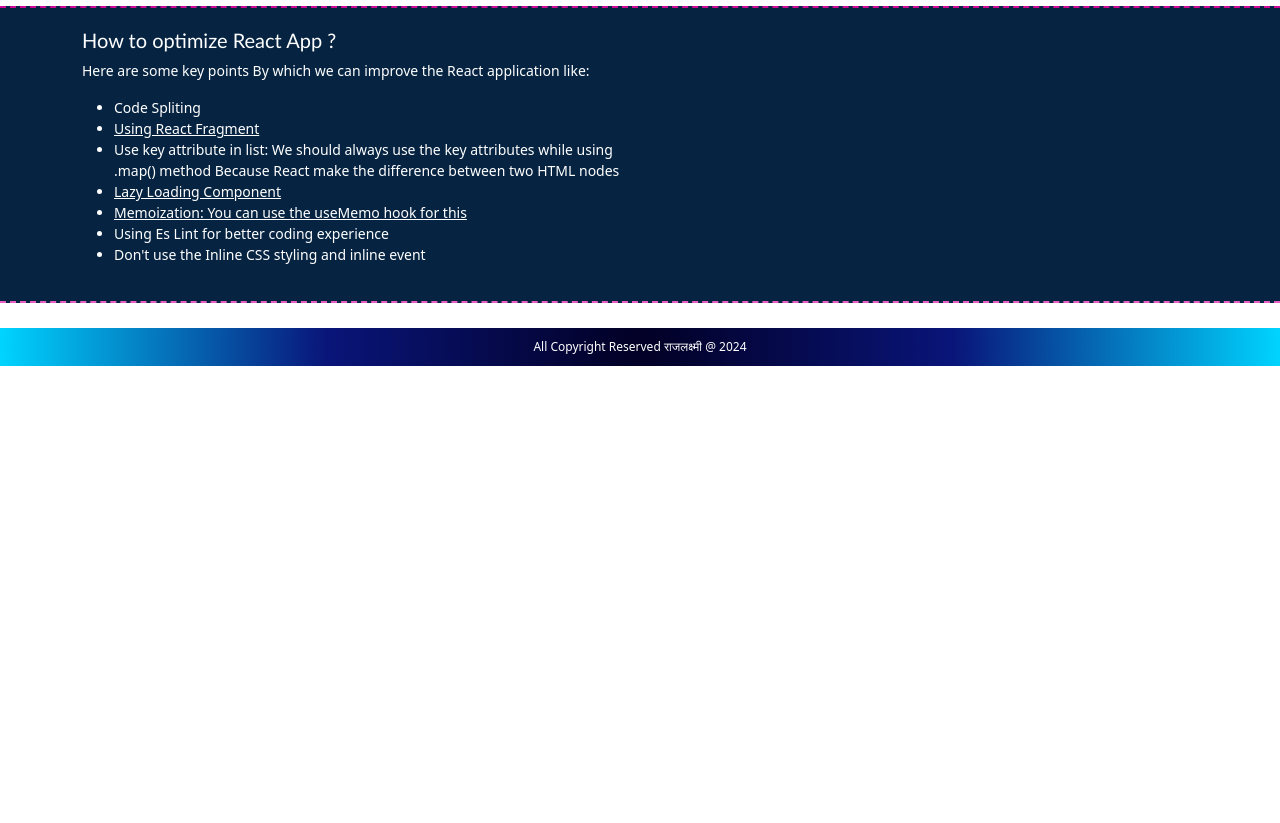
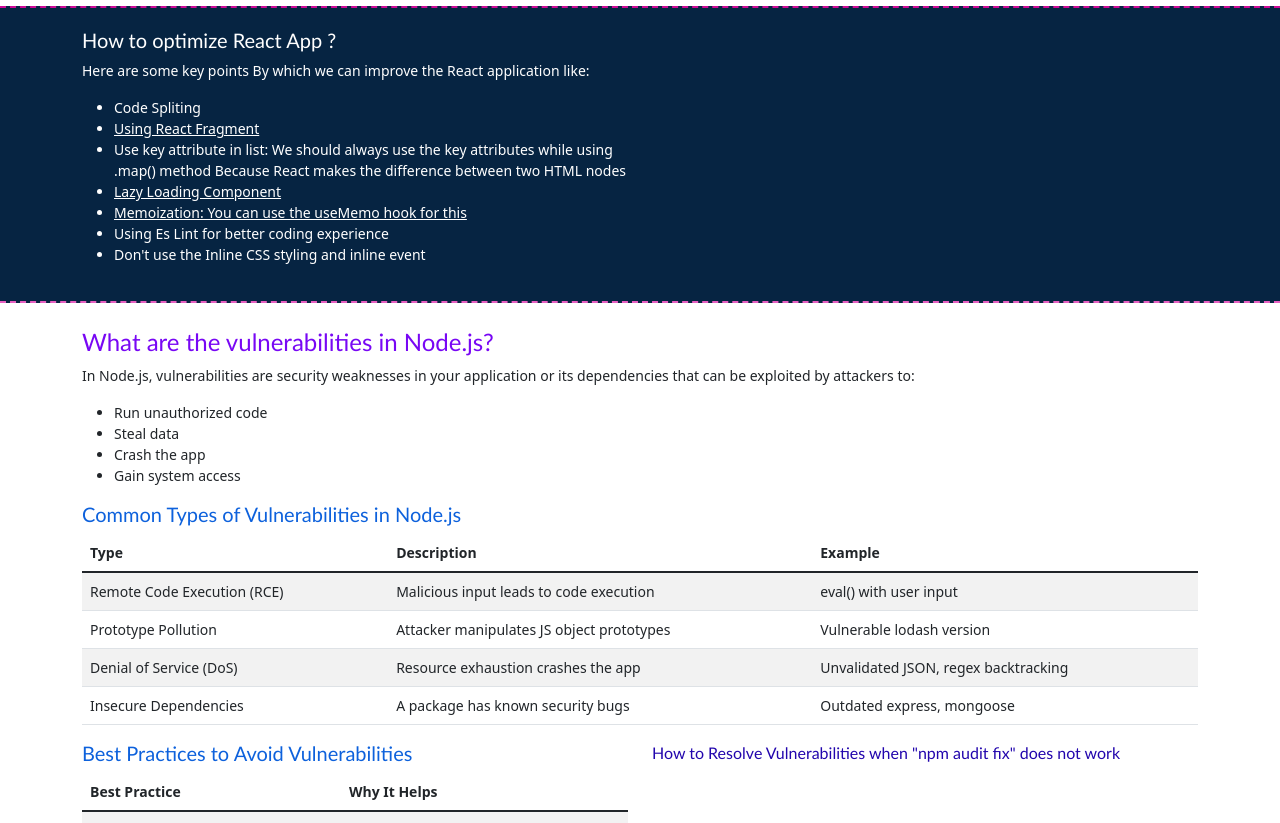
Before and after one commit to rakesh4288/Raj-Lakshmi-React, a React (Create React App) app: page /home in a window 1280 px wide. Shown: the part 1960-2783 px from the top of the page. Before the commit the page ends 2326 px from the top, so only its background shows below. Built offline with nearby package versions, Linux system fonts and the light colour scheme; grey boxes are pictures that could not be loaded.

Commit message:
feat(vulnerabilities): Added new vulnerabilities and how to fix this

```diff
--- a/src/App.css
+++ b/src/App.css
@@ -29,8 +29,8 @@ body{
 }
 
 .App-logo {
-    height: 35px;
-    pointer-events: none;
+  height: 35px;
+  pointer-events: none;
 }
 
 @media (prefers-reduced-motion: no-preference) {
@@ -72,32 +72,31 @@ h2, h3, h4, h5, h6 {
   font-family: 'Trebuchet MS', 'Lucida Sans Unicode', 'Lucida Grande', 'Lucida Sans', Arial, sans-serif !important;
 }
 
+h2 {
+  font-size: 32px !important;
+  color: #022441 !important;
+}
+
 h3 {
-  color: #cc0995;
+  font-size: 28px !important;
+  color: #cc0995 !important
 }
 
 h4 {
-  /* color: #067e7e; */
-  color: #7807f4;
+  font-size: 24px !important;
+  color: #7807f4 !important;
 }
 
 h5{
-  /* color: #0e4371; */
-  /* font-family: 'Trebuchet MS', 'Lucida Sans Unicode', 'Lucida Grande', 'Lucida Sans', Arial, sans-serif !important; */
-  color: #0d61dc
+  font-size: 20px !important;
+  color: #0d61dc !important
 }
 
 h6 {
-  /* color: #5f45e0; */
-  /* font-family: 'Trebuchet MS', 'Lucida Sans Unicode', 'Lucida Grande', 'Lucida Sans', Arial, sans-serif !important; */
-  color: #2206ad;
+  font-size: 16px !important;
+  color: #2206ad !important;
   line-height: 1.5rem !important;
-  font-size: 14px !important;
 }
-
-/* .App {
-  text-align: center;
-} */
 
 .App-header {
   background-color: #282c34;
--- a/src/App.js
+++ b/src/App.js
@@ -16,9 +16,6 @@ import ReactHttpPage from './Pages/ReactHttpPage';
 import ReactHttpGetPage from './Pages/ReactHttpGetPage';
 import ReactHttpPostPage from './Pages/ReactHttpPostPage';
 import PageNotFound from './Pages/PageNotFound';
-// import Junior from './Components/Junior';
-// import Green from './Components/green';
-// import { useSelector } from "react-redux";
 import UseStateInfo from './Components/UseStateInfo';
 import UseEffectInfo from './Components/UseEffectInfo';
 import UseContextInfo from './Components/UseContextInfo';
--- a/src/Components/SiteHeader.js
+++ b/src/Components/SiteHeader.js
@@ -1,4 +1,3 @@
-import React from 'react';
 import { Link } from 'react-router-dom';
 import logo from '../Assets/logo.svg';
 import * as Icon from 'react-bootstrap-icons';
--- a/src/Pages/CompleteFormPage.jsx
+++ b/src/Pages/CompleteFormPage.jsx
@@ -90,7 +90,7 @@ const CompleteFormPage = () => {
                 <div className="container">
                     <div className="row">
                         <div className="col-md-12">
-                            <h4 className="pageHeading"> Complete Form With Validation  <Icon.DatabaseAdd /> </h4>
+                            <h4 className="pageHeading">  </h4>
                         </div>
                     </div>
                 </div>
@@ -100,6 +100,7 @@ const CompleteFormPage = () => {
                 <div className="container">
                     <div className="row">
                         <div className="col-xl-4 col-lg-4 col-md-4 col-sm-12">
+                            <h4>Complete Form With Validation  <Icon.DatabaseAdd /></h4>
                             <form className="alert alert-primary" onSubmit={handleSubmit}>
                                 <div className="form-group">
                                     <label htmlFor="username" className="form-label">Name</label>
--- a/src/Pages/HomePage.jsx
+++ b/src/Pages/HomePage.jsx
@@ -223,7 +223,7 @@ const HomePage = () => {
             <section id="how-to-optimize-react" className="darkBlueBgWithPinkBorder">
                 <div className="container">
                     <div className="row">
-                        <div className="col-md-6">
+                        <div className="col-xl-6 col-lg-6 col-md-6 col-sm-12">
                             <h5 className="text-white">How to optimize React App ?</h5>
                             <p>Here are some key points By which we can improve the React application like:</p>
 
@@ -232,7 +232,7 @@ const HomePage = () => {
                                 <li>
                                     <Link className="text-white" to="/fragment-in-react">Using React Fragment</Link>
                                 </li>
-                                <li>Use key attribute in list: We should always use the key attributes while using .map() method Because React make the difference between two HTML nodes</li>
+                                <li>Use key attribute in list: We should always use the key attributes while using .map() method Because React makes the difference between two HTML nodes</li>
                                 <li>
                                     <Link className="text-white" to="/what-is-lazy-loading-in-react">
                                     Lazy Loading Component</Link>
@@ -246,6 +246,123 @@ const HomePage = () => {
                                 <li>Don't use the Inline CSS styling and inline event</li>
                             </ul>
                         </div>
+
+                        <div className="col-xl-6 col-lg-6 col-md-6 col-sm-12">
+
+                        </div>
+                    </div>
+                </div>
+            </section>
+
+            <section id="vulnerabilities-in-react">
+                <div className="container">
+                    <div className="row">
+                        <div className="col-xl-12 col-lg-12 col-md-12 col-sm-12">
+                            <h4>What are the vulnerabilities in Node.js?</h4>
+                            <p>
+                                In Node.js, vulnerabilities are security weaknesses in your application or its dependencies that can be exploited by attackers to:
+                            </p>
+
+                            <ul>
+                                <li>Run unauthorized code</li>
+                                <li>Steal data</li>
+                                <li>Crash the app</li>
+                                <li>Gain system access</li>
+                            </ul>
+                        </div>
+                    </div>
+
+                    <div className="row">
+                        <div className="col-xl-12 col-lg-12 col-md-12 col-sm-12">
+                            <h5>Common Types of Vulnerabilities in Node.js</h5>
+                            <table className="table table-striped">
+                                <thead>
+                                    <tr>
+                                        <th>Type</th>
+                                        <th>Description</th>
+                                        <th>Example</th>
+                                    </tr>
+                                </thead>
+
+                                <tbody>
+                                    <tr>
+                                        <td>Remote Code Execution (RCE)</td>
+                                        <td>Malicious input leads to code execution</td>
+                                        <td>eval() with user input</td>
+                                    </tr>
+
+                                    <tr>
+                                        <td>Prototype Pollution</td>
+                                        <td>Attacker manipulates JS object prototypes</td>
+                                        <td>Vulnerable lodash version</td>
+                                    </tr>
+
+                                    <tr>
+                                        <td>Denial of Service (DoS)</td>
+                                        <td>Resource exhaustion crashes the app</td>
+                                        <td>Unvalidated JSON, regex backtracking</td>
+                                    </tr>
+
+                                    <tr>
+                                        <td>Insecure Dependencies</td>
+                                        <td>A package has known security bugs</td>
+                                        <td>Outdated express, mongoose</td>
+                                    </tr>
+                                </tbody>
+                            </table>
+                        </div>
+                    </div>
+
+                    <div className="row">
+                        <div className="col-xl-6 col-lg-6 col-md-6 col-sm-12">
+                            <h5>Best Practices to Avoid Vulnerabilities</h5>
+
+                            <table className="table table-striped">
+                                <thead>
+                                    <tr>
+                                        <th>Best Practice</th>
+                                        <th>Why It Helps</th>
+                                    </tr>
+                                </thead>
+
+                                <tbody>
+                                    <tr>
+                                        <td>Keep all dependencies up to date</td>
+                                        <td>Becaise it helps to Fixes known issues</td>
+                                    </tr>
+
+                                    <tr>
+                                        <td>Avoid eval(), exec(), and Function()</td>
+                                        <td>Becaise it helps to Prevents code injection</td>
+                                    </tr>
+
+                                    <tr>
+                                        <td>Validate and sanitize the all user input</td>
+                                        <td>Becaise it helps to Stops injection, XSS, etc.</td>
+                                    </tr>
+
+                                    <tr>
+                                        <td>Use environment variables for secrets</td>
+                                        <td>Becaise it helps to Keeps credentials safe</td>
+                                    </tr>
+
+                                    <tr>
+                                        <td>Implement proper error handling</td>
+                                        <td>Becaise it helps to Avoids info leaks</td>
+                                    </tr>
+
+                                    <tr>
+                                        <td>Use HTTPS</td>
+                                        <td>Becaise it helps to Encrypts data in transit</td>
+                                    </tr>
+                                </tbody>
+                            </table>
+                        </div>
+
+                        <div className="col-xl-6 col-lg-6 col-md-6 col-sm-12">
+                            <h6>How to Resolve Vulnerabilities when "npm audit fix" does not work</h6>
+                            <iframe width="100%" height="315" src="https://www.youtube.com/embed/GKUW7f91I4w?si=18NUCi5iWqVMr7Dy" title="YouTube video player" frameBorder="0" allow="accelerometer; autoplay; clipboard-write; encrypted-media; gyroscope; picture-in-picture; web-share" referrerPolicy="strict-origin-when-cross-origin" allowFullScreen></iframe>
+                        </div>
                     </div>
                 </div>
             </section>
--- a/src/Pages/PagesStyle.css
+++ b/src/Pages/PagesStyle.css
@@ -9,7 +9,7 @@
 .pageHeading {
     font-family: monospace;
     margin-bottom: 0;
-    color: #0aecec;
+    color: #0aecec !important;
     font-size: 30px;
 }
 
```
Also changed, not shown: src/Components/SimpleLoginForm.jsx (+9 -66 lines), 1 other file (tests, documents, lock files or other folders).
